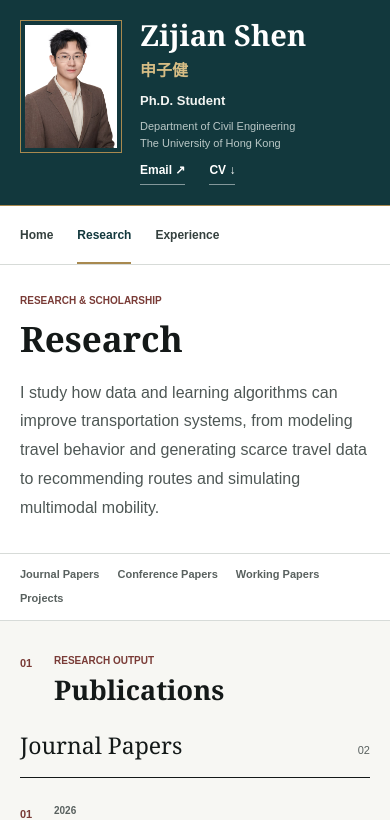
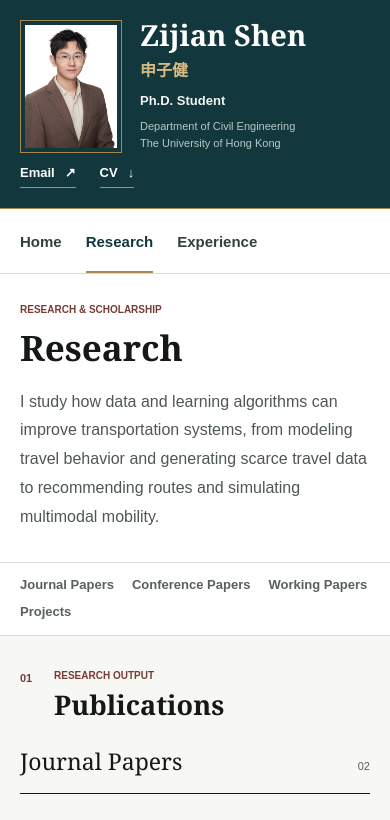
Before and after one commit to Shen-Zijian/Shen-Zijian.github.io, a Next.js app: page /research in a window 390 px wide. Shown: the top 820 px of the page. Built offline with nearby package versions, Linux system fonts and the light colour scheme.

Commit message:
Enlarge navigation and update the displayed profile name

```diff
--- a/app/globals.css
+++ b/app/globals.css
@@ -12,7 +12,7 @@
   --oxblood: #793b36;
   --rule: #d7dbd8;
   --rule-dark: #3d5557;
-  --topbar-height: 64px;
+  --topbar-height: 72px;
 }
 
 * {
@@ -51,7 +51,7 @@ a:focus-visible {
   color: var(--teal-deep);
 }
 [id] {
-  scroll-margin-top: 140px;
+  scroll-margin-top: 160px;
 }
 p {
   margin-top: 0;
@@ -89,6 +89,9 @@ p {
   top: 0;
   display: flex;
   min-height: 100svh;
+  max-height: 100svh;
+  overflow-y: auto;
+  scrollbar-width: thin;
   flex-direction: column;
   padding: 28px 32px 24px;
   border-right: 1px solid rgba(168, 137, 79, 0.7);
@@ -100,6 +103,9 @@ p {
   font-family: Georgia, "Times New Roman", serif;
   font-size: 16px;
   line-height: 1;
+}
+.identity-inner > * {
+  flex-shrink: 0;
 }
 .portrait-frame {
   width: 202px;
@@ -148,17 +154,68 @@ p {
 .identity-actions {
   display: flex;
   gap: 26px;
-  margin: 24px 0 30px;
+  margin: 14px 0 26px;
 }
 .identity-actions a {
+  display: inline-flex;
+  align-items: center;
+  gap: 10px;
   border-bottom: 1px solid rgba(255, 255, 255, 0.48);
   padding-bottom: 5px;
-  font-size: 13px;
+  font-size: 14px;
   font-weight: 700;
 }
 .identity-actions a:hover {
   color: #e5cd99;
   border-color: var(--brass);
+}
+.identity-contact {
+  margin-top: 24px;
+  font-style: normal;
+}
+.profile-location,
+.profile-links a {
+  display: flex;
+  align-items: center;
+  gap: 10px;
+  min-width: 0;
+  font-size: 14px;
+  line-height: 1.6;
+}
+.profile-location {
+  margin: 0 0 9px;
+}
+.profile-location svg,
+.profile-links svg,
+.identity-actions svg {
+  flex: 0 0 auto;
+  color: #d6bd85;
+}
+.profile-links {
+  display: grid;
+  gap: 2px;
+  margin: 0;
+  padding: 0;
+  list-style: none;
+}
+.profile-links a {
+  min-height: 32px;
+  width: fit-content;
+  max-width: 100%;
+}
+.profile-links a:hover span {
+  text-decoration: underline;
+  text-underline-offset: 4px;
+  text-decoration-color: var(--brass);
+}
+.profile-links span {
+  overflow-wrap: anywhere;
+}
+.identity-contact .profile-location {
+  color: #b9c7c6;
+}
+.identity-contact a:hover {
+  color: #e5cd99;
 }
 .identity-footer {
   display: flex;
@@ -197,7 +254,7 @@ p {
   min-height: var(--topbar-height);
 }
 .topbar a {
-  font-size: 13px;
+  font-size: 16px;
   line-height: 1.4;
   font-weight: 700;
   color: #34403e;
@@ -218,7 +275,7 @@ p {
 }
 .topbar .topbar-contact {
   color: var(--muted);
-  font-size: 12px;
+  font-size: 14px;
 }
 .page-header {
   padding: 50px 56px 44px;
@@ -272,7 +329,7 @@ p {
 }
 .section-navigation a {
   color: var(--muted);
-  font-size: 12px;
+  font-size: 14px;
   font-weight: 700;
   line-height: 1.6;
 }
@@ -629,20 +686,31 @@ p {
   font-weight: 600;
   line-height: 1.2;
 }
-.contact-details a {
-  display: inline-block;
-  max-width: 100%;
+.contact-details {
+  min-width: 0;
+  font-style: normal;
+}
+.contact-details .profile-links {
+  grid-template-columns: repeat(2, minmax(0, 1fr));
+  gap: 6px 22px;
+}
+.contact-details .profile-links li:first-child {
+  grid-column: 1 / -1;
+}
+.contact-details .profile-links a {
   color: var(--teal);
-  border-bottom: 1px solid var(--brass);
-  padding-bottom: 4px;
-  font-size: 14px;
-  font-weight: 700;
-  overflow-wrap: anywhere;
 }
-.contact-details p {
-  margin: 12px 0 0;
+.contact-details svg {
+  color: var(--brass-text);
+}
+.contact-details .profile-location {
+  color: var(--teal);
+  font-weight: 600;
+}
+.contact-affiliation {
+  margin: 8px 0 18px 27px;
   color: var(--muted);
-  font-size: 12px;
+  font-size: 13px;
   line-height: 1.7;
 }
 .footer-line {
@@ -720,7 +788,7 @@ p {
 }
 @media (max-width: 860px) {
   :root {
-    --topbar-height: 58px;
+    --topbar-height: 64px;
   }
   .site-shell {
     display: block;
@@ -729,6 +797,8 @@ p {
     position: relative;
     display: grid;
     min-height: 0;
+    max-height: none;
+    overflow: visible;
     grid-template-columns: 118px minmax(0, 1fr);
     gap: 0 24px;
     padding: 24px 28px;
@@ -740,7 +810,7 @@ p {
     display: none;
   }
   .portrait-frame {
-    grid-row: 1 / span 2;
+    grid-row: 1;
     width: 118px;
     align-self: start;
     margin: 0;
@@ -763,12 +833,21 @@ p {
     line-height: 1.5;
   }
   .identity-actions {
-    grid-column: 2;
-    margin: 12px 0 0;
+    grid-column: 1 / -1;
+    margin: 14px 0 0;
     gap: 24px;
   }
   .identity-actions a {
-    font-size: 12px;
+    font-size: 13px;
+  }
+  .identity-contact {
+    grid-column: 1 / -1;
+    margin-top: 20px;
+    padding-top: 15px;
+    border-top: 1px solid var(--rule-dark);
+  }
+  .identity-contact .profile-links {
+    grid-template-columns: repeat(3, minmax(0, 1fr));
   }
   .page-header {
     padding: 36px 28px;
@@ -798,7 +877,7 @@ p {
 }
 @media (max-width: 520px) {
   [id] {
-    scroll-margin-top: 164px;
+    scroll-margin-top: 176px;
   }
   .identity-inner {
     grid-template-columns: 102px minmax(0, 1fr);
@@ -821,6 +900,13 @@ p {
   .identity-actions {
     margin-top: 10px;
   }
+  .identity-contact .profile-links {
+    grid-template-columns: repeat(2, minmax(0, 1fr));
+  }
+  .identity-contact .profile-location,
+  .identity-contact .profile-links a {
+    font-size: 13px;
+  }
   .topbar {
     padding: 0 20px;
     gap: 16px;
@@ -829,7 +915,7 @@ p {
     gap: 24px;
   }
   .topbar a {
-    font-size: 12px;
+    font-size: 15px;
   }
   .topbar .topbar-contact {
     display: none;
@@ -839,7 +925,7 @@ p {
     gap: 7px 18px;
   }
   .section-navigation a {
-    font-size: 11px;
+    font-size: 13px;
   }
   .page-header {
     padding: 28px 20px 30px;
--- a/app/layout.tsx
+++ b/app/layout.tsx
@@ -5,8 +5,8 @@ import "./globals.css";
 export function generateMetadata() {
   return pageMetadata(
     "/",
-    "Zijian Shen | Intelligent Mobility Research",
-    "Zijian Shen is a Ph.D. student in Civil Engineering at The University of Hong Kong, researching intelligent transportation, reinforcement learning, and LLM-enhanced travel data generation.",
+    "Shen Zijian | Intelligent Mobility Research",
+    "Shen Zijian is a Ph.D. student in Civil Engineering at The University of Hong Kong, researching intelligent transportation, reinforcement learning, and LLM-enhanced travel data generation.",
   );
 }
 
--- a/app/page.tsx
+++ b/app/page.tsx
@@ -4,7 +4,7 @@ import { researchThemes } from "./lib/profile-data";
 export default function Home() {
   return (
     <SiteFrame current="Home">
-      <PageHeader label="Zijian Shen / Academic profile" title="About me">
+      <PageHeader label="Shen Zijian / Academic profile" title="About me">
         <p>
           I am a <strong>Ph.D. student in Civil Engineering</strong> at{" "}
           <a href="https://www.hku.hk/">The University of Hong Kong</a>.
```
